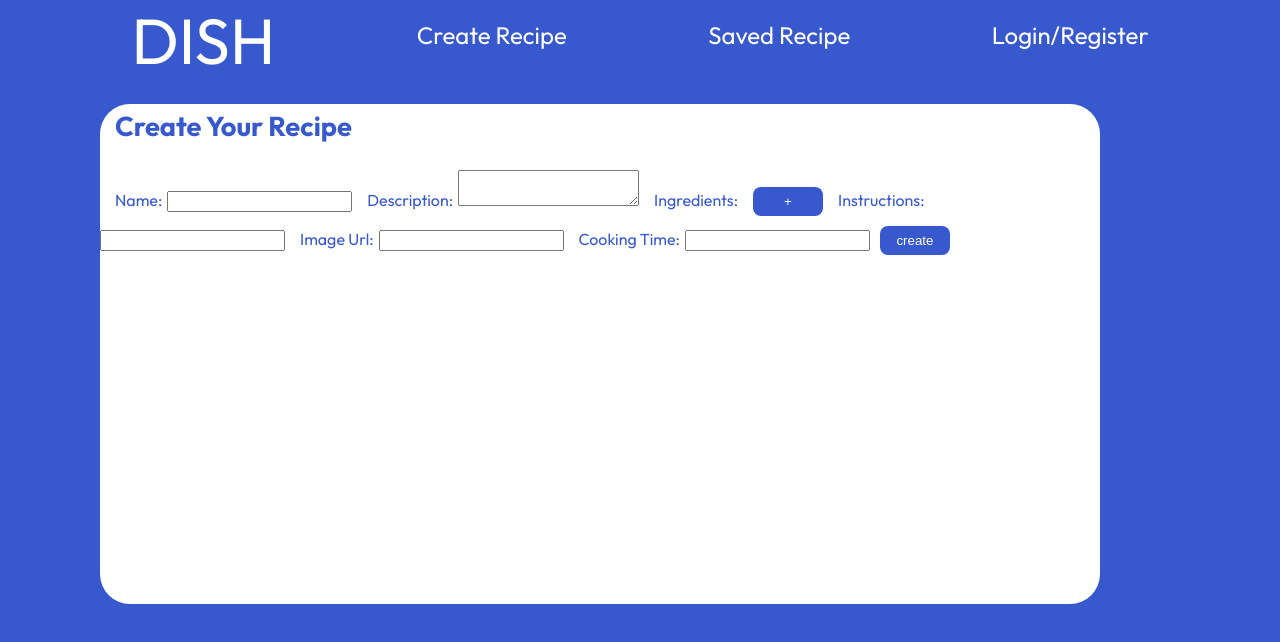
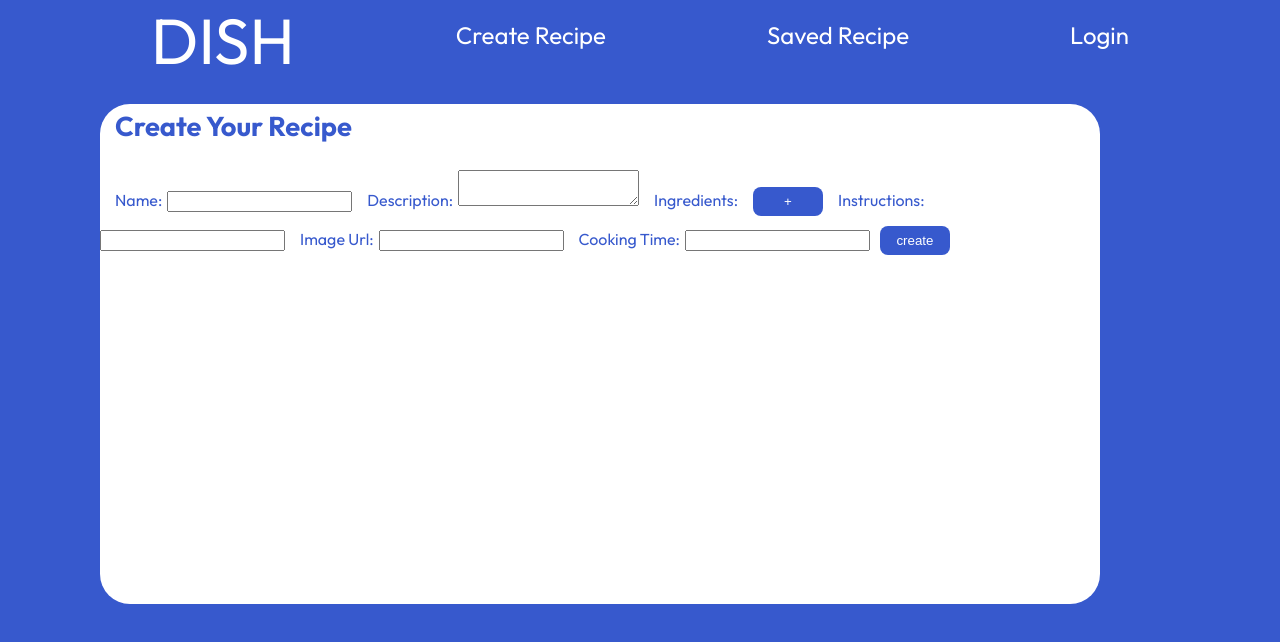
Before and after one commit to zeinaaabbb/Dish, a React (Create React App) app in the folder client/: page /createrecipe in a window 1280 px wide. Shown: the top 642 px of the page. Built offline with nearby package versions, Linux system fonts and the light colour scheme.

Commit message:
improved on logout button and made connection with userOwner

```diff
--- a/client/src/components/Navbar.jsx
+++ b/client/src/components/Navbar.jsx
@@ -1,21 +1,33 @@
-import { Link } from "react-router-dom"
+import { Link, useNavigate } from "react-router-dom"
+import { useCookies } from "react-cookie";
 import styles from "./Navbar.module..css"
 
 const linkStyle = {
   textDecoration: 'none',
   margin: '0 10px',
-
   // Add more styles as needed
 };
 
 function Navbar() {
+  const [cookies, setCookies] = useCookies(["access_token"]);
+  const navigate = useNavigate();
+
+  const logout = () => {
+    setCookies("access_token", "");
+    window.localStorage.clear();
+    navigate("/auth");
+  };
 
   return (
     <div className="navbar">
       <Link to="/" className="navLink-logo" style={linkStyle}>DISH</Link>
       <Link to="/createrecipe" className="navLink" style={linkStyle}>Create Recipe</Link>
       <Link to="/savedrecipe" className="navLink" style={linkStyle}>Saved Recipe</Link>
-      <Link to="/auth" className="navLink" style={linkStyle} >Login/Register</Link>
+      {!cookies.access_token ? (
+        <Link to="/auth" className="navLink" style={linkStyle}>Login</Link>
+      ) : (
+        <button onClick={logout}  className="navLink"> Logout </button>
+      )}
     </div>
   )
 };
--- /dev/null
+++ b/client/src/hooks/useGetUserID.jsx
@@ -0,0 +1,3 @@
+export const useGetUserID = () => {
+  return window.localStorage.getItem("userID");
+};
--- a/client/src/pages/CreateRecipe.jsx
+++ b/client/src/pages/CreateRecipe.jsx
@@ -1,7 +1,12 @@
 import React, { useState } from "react";
+import { useNavigate } from "react-router-dom";
 import axios from 'axios';
+import { useGetUserID} from '../hooks/useGetUserID'
 
 function CreateRecipe() {
+  // const navigate = useNavigate();
+  const userID = useGetUserID();
+  // console.log(userID);
 
   const [recipe, setRecipe] = useState({
     name : "",
@@ -10,8 +15,10 @@ function CreateRecipe() {
     instruction: "",
     imageUrl: "",
     cookingTime: 0,
-    userOwner: 0,
+    userOwner: userID,
   });
+
+
 
   const handleChange = (event) => {
     const { name, value } = event.target;
@@ -35,8 +42,9 @@ function CreateRecipe() {
   const handleSubmit = async (e) => {
     e.preventDefault();
     try {
-      await axios.post("http://localhost:3001/recipes",recipe)
+      await axios.post("http://localhost:3001/recipes", recipe)
       alert("recipe created!");
+      navigate("/");
     } catch (err) {
       console.log(err);
     }
```
